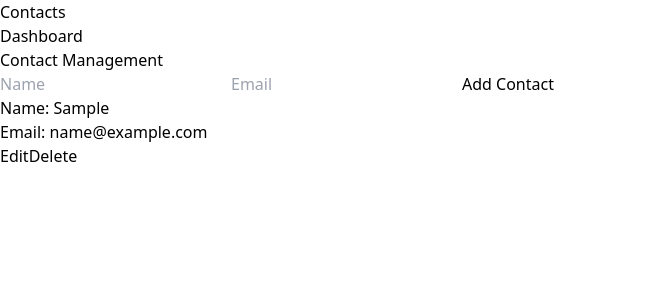
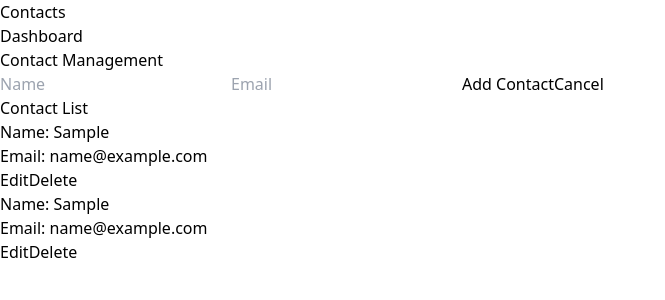
Before and after one commit to 00shalini/contact-management-app, a React (Create React App) app: page / in a window 1280 px wide. Both pictures are taken after typing "Sample", "name@example.com" into the empty fields and a click on the button "Add Contact". Shown: the top 300 px of the page, without its empty margins (0-665 px from the left). Built offline with nearby package versions, Linux system fonts and the light colour scheme.

Commit message:
implmenting crud operations

```diff
--- a/src/Components/ContactForm.tsx
+++ b/src/Components/ContactForm.tsx
@@ -1,17 +1,58 @@
-import React from 'react';
+import React, {useState,useEffect} from 'react';
+import { useSelector, useDispatch } from 'react-redux';
+import { addContact, editContact, deleteContact } from '../redux/reducers/contactReducer';
 
-function ContactForm() {
-  const handleSubmit = (event: React.FormEvent<HTMLFormElement>) => {
-    event.preventDefault();
-    // Handle form submission logic
+type ContactFormProps = {
+  contact?: Contact;
+  onSubmit: (formData: any) => void;
+  onCancel: () => void;
+};
+
+function ContactForm({contact , onSubmit,onCancel}: ContactFormProps) {
+
+  const dispatch = useDispatch();
+
+  const [name, setName] = useState('');
+  const [email, setEmail] = useState('');
+
+  useEffect(() => {
+    if (contact) {
+      setName(contact.name);
+      setEmail(contact.email);
+    }
+  }, [contact]);
+
+
+  const handleSaveContact = () => {
+    const formData = {
+      id: contact ? contact.id : Date.now(),
+      name,
+      email,
+    };
+
+    if (contact) {
+      // Dispatch editContact action if editing an existing contact
+      dispatch(editContact(formData));
+    } else {
+      // Dispatch addContact action if adding a new contact
+      dispatch(addContact(formData));
+    }
+
+    // Clear the form fields
+    setName('');
+    setEmail('');
+
+    // Call the onSubmit callback to notify the parent component
+    onSubmit(formData);
   };
 
   return (
-    <form onSubmit={handleSubmit}>
-      <h2>Add Contact</h2>
-      {/* Form fields */}
-      <button type="submit">Add</button>
-    </form>
+    <div>
+        <input type="text" placeholder="Name" value={name} onChange={(e) => setName(e.target.value)} />
+        <input type="text" placeholder="Email" value={email} onChange={(e) => setEmail(e.target.value)} />
+        <button onClick={handleSaveContact}>{contact ? 'Update Contact' : 'Add Contact'}</button>
+        <button onClick={onCancel}>Cancel</button>
+      </div>
   );
 }
 
--- a/src/Components/ContactList.tsx
+++ b/src/Components/ContactList.tsx
@@ -1,22 +1,29 @@
 import React from 'react';
+import { useSelector } from 'react-redux';
 
-interface Contact {
-  id: number;
-  name: string;
-  email: string;
-}
+// interface Contact {
+//   id: number;
+//   name: string;
+//   email: string;
+// }
 
-interface ContactListProps {
-  contacts: Contact[];
-}
+// interface ContactListProps {
+//   contacts: Contact[];
+// }
 
-function ContactList({ contacts }: ContactListProps) {
+function ContactList({ contacts, handleDeleteContact,handleEditContact }: any) {
+
   return (
     <div>
       <h2>Contact List</h2>
       <ul>
-        {contacts.map((contact) => (
-          <li key={contact.id}>{contact.name}</li>
+        {contacts.map((contact: any) => (
+          <div key={contact.id}>
+          <p>Name: {contact.name}</p>
+          <p>Email: {contact.email}</p>
+          <button onClick={() => handleEditContact(contact)}>Edit</button>
+          <button onClick={() => handleDeleteContact(contact.id)}>Delete</button>
+        </div>
         ))}
       </ul>
     </div>
--- a/src/Pages/ContactsPage.tsx
+++ b/src/Pages/ContactsPage.tsx
@@ -1,64 +1,65 @@
 import React, { useState ,useEffect} from 'react';
 import { useSelector, useDispatch } from 'react-redux';
 import { addContact, editContact, deleteContact } from '../redux/reducers/contactReducer';
+import ContactList from '../Components/ContactList';
+import ContactForm from '../Components/ContactForm';
+
+interface Contact {
+  id: number;
+  name: string;
+  email: string;
+}
 
 function ContactsPage() {
   const contacts = useSelector((state : any) => state.contacts.contacts);
+
   const dispatch = useDispatch();
   const [name, setName] = useState('');
   const [email, setEmail] = useState('');
-
-  useEffect(() => {
-    const storedContacts = JSON.parse(localStorage.getItem('contacts') || '[]');
-    const newContacts = storedContacts.filter((storedContact: any) =>
-    contacts.every((contact: any) => contact.id !== storedContact.id)
-  );
-  newContacts.forEach((contact: any) => dispatch(addContact(contact)));
-
-  }, [dispatch]);
-
-  const handleAddContact = () => {
-    const newContact = {
-      id: Date.now(),
-      name,
-      email,
-    };
-    dispatch(addContact(newContact));
-    setName('');
-    setEmail('');
-  };
+  const [showForm, setShowForm] = useState(false);
+  const [selectedContact, setSelectedContact] = useState<Contact | null>(null);
 
   const handleEditContact = (contact : any) => {
-    const updatedContact = {
-      ...contact,
-      name,
-      email,
-    };
-    dispatch(editContact(updatedContact));
-    setName('');
-    setEmail('');
+    //console.log(contact)
+    setSelectedContact(contact);
+
   };
 
   const handleDeleteContact = (contactId : number) => {
     dispatch(deleteContact(contactId));
   };
 
+  const handleFormSubmit = (formData: any) => {
+    if (selectedContact) {
+      // If a contact is selected, update it
+      const updatedContact = { ...selectedContact, ...formData };
+      dispatch(editContact(updatedContact));
+      setSelectedContact(null);
+    } else {
+      // If no contact is selected, add a new contact
+      dispatch(addContact(formData));
+    }
+  };
+
+  const handleFormCancel = () => {
+    setSelectedContact(null);
+  };
+
   return (
     <div>
       <h1>Contact Management</h1>
-      <div>
-        <input type="text" placeholder="Name" value={name} onChange={(e) => setName(e.target.value)} />
-        <input type="text" placeholder="Email" value={email} onChange={(e) => setEmail(e.target.value)} />
-        <button onClick={handleAddContact}>Add Contact</button>
-      </div>
-      {contacts.map((contact:any) => (
-        <div key={contact.id}>
-          <p>Name: {contact.name}</p>
-          <p>Email: {contact.email}</p>
-          <button onClick={() => handleEditContact(contact)}>Edit</button>
-          <button onClick={() => handleDeleteContact(contact.id)}>Delete</button>
-        </div>
-      ))}
+      {selectedContact && (
+        <ContactForm
+          contact={selectedContact}
+          onSubmit={handleFormSubmit}
+          onCancel={handleFormCancel}
+        />
+      )}
+       {!selectedContact && (
+      <ContactForm onSubmit={handleFormSubmit} onCancel={handleFormCancel} />
+       )}
+      <ContactList contacts={contacts} handleDeleteContact={handleDeleteContact} handleEditContact={handleEditContact}/>
+
     </div>
   );
 }
--- a/src/redux/reducers/contactReducer.ts
+++ b/src/redux/reducers/contactReducer.ts
@@ -20,19 +20,19 @@ const contactsSlice = createSlice({
   reducers: {
     addContact: (state, action: PayloadAction<Contact>) => {
       state.contacts.push(action.payload);
-      localStorage.setItem('contacts', JSON.stringify(state.contacts));
+      //localStorage.setItem('contacts', JSON.stringify(state.contacts));
     },
     editContact: (state, action: PayloadAction<Contact>) => {
       const { id } = action.payload;
       const existingContact = state.contacts.find(contact => contact.id === id);
       if (existingContact) {
         Object.assign(existingContact, action.payload);
-        localStorage.setItem('contacts', JSON.stringify(state.contacts));
+        //localStorage.setItem('contacts', JSON.stringify(state.contacts));
       }
     },
     deleteContact: (state, action: PayloadAction<number>) => {
       state.contacts = state.contacts.filter(contact => contact.id !== action.payload);
-      localStorage.setItem('contacts', JSON.stringify(state.contacts));
+      //localStorage.setItem('contacts', JSON.stringify(state.contacts));
     },
   },
 });
```
